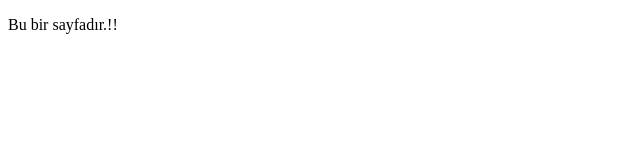
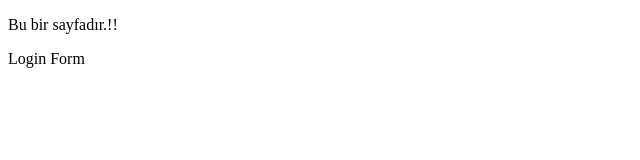
Before and after one commit to ratelnim/myapp, a plain HTML site: page index.html in a window 1280 px wide. Shown: the full height of the page, 0-640 px from the left. Drawn offline with Linux system fonts and the light colour scheme.

Commit message:
login form

```diff
--- a/index.html
+++ b/index.html
@@ -8,5 +8,6 @@
 </head>
 <body>
     <p>Bu bir sayfadır.!!</p>
+    Login Form
 </body>
 </html>
```
Also changed, not shown: login.html (added, +1 -0 lines), 1 other file.
